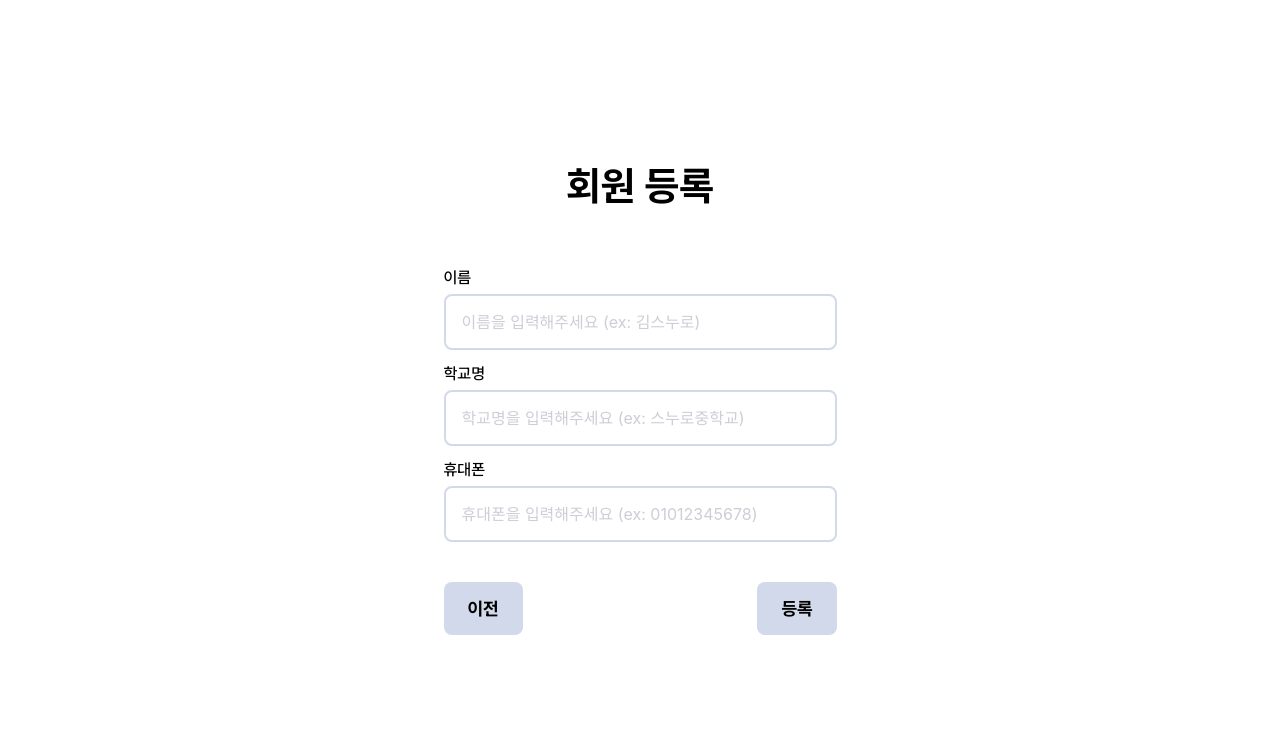
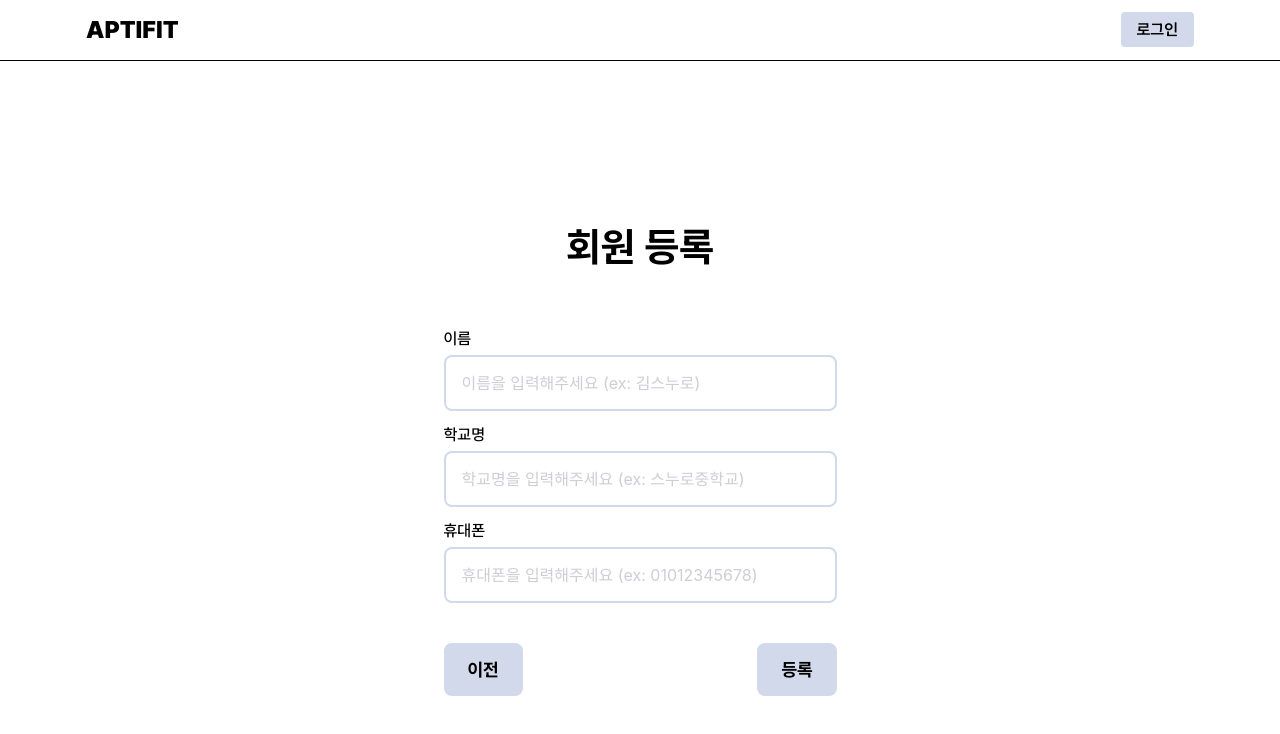
Before and after one commit to hyunzsu/aptimizer--aptifit, a Next.js app: page /register in a window 1280 px wide. Shown: the top 734 px of the page. Built offline with nearby package versions, Linux system fonts and the light colour scheme.

Commit message:
[🎨UI] 헤더 컴포넌트 생성

```diff
--- a/src/app/layout.tsx
+++ b/src/app/layout.tsx
@@ -1,5 +1,6 @@
 import type { Metadata } from "next";
 import localFont from "next/font/local";
+import { Header } from "@/components";
 import "./globals.css";
 
 const pretendard = localFont({
@@ -23,7 +24,10 @@ export default function RootLayout({
 }>) {
   return (
     <html lang="kr">
-      <body className={pretendard.className}>{children}</body>
+      <body className={pretendard.className}>
+        <Header />
+        {children}
+      </body>
     </html>
   );
 }
--- /dev/null
+++ b/src/components/Header/Header.module.css
@@ -0,0 +1,33 @@
+.Header {
+  background-color: var(--white);
+  border-bottom: 1px solid black;
+}
+
+.container {
+  max-width: 1140px;
+  padding: 0 var(--spacing-16);
+  margin: 0 auto;
+  display: flex;
+  justify-content: space-between;
+  align-items: center;
+  height: 6rem;
+}
+
+.logo {
+  font-size: var(--text-24);
+  font-weight: var(--font-900);
+}
+
+.link {
+  padding: var(--spacing-8) var(--spacing-16);
+  border-radius: 0.4rem;
+  font-size: var(--text-16);
+  font-weight: var(--font-600);
+  background-color: var(--secondary);
+  transition: all 200ms ease-in-out;
+}
+
+.link:hover {
+  background-color: var(--primary);
+  color: var(--white);
+}
--- /dev/null
+++ b/src/components/Header/Header.tsx
@@ -0,0 +1,25 @@
+import Link from "next/link";
+import s from "./Header.module.css";
+
+const Header = () => {
+  return (
+    <header className={s.Header}>
+      <div className={s.container}>
+        <h1 className={s.logo}>
+          <Link href="/">APTIFIT</Link>
+        </h1>
+        <nav>
+          <ul>
+            <li>
+              <Link className={s.link} href="/login">
+                로그인
+              </Link>
+            </li>
+          </ul>
+        </nav>
+      </div>
+    </header>
+  );
+};
+
+export default Header;
--- a/src/components/index.ts
+++ b/src/components/index.ts
@@ -3,3 +3,4 @@ export { default as LayoutContainer } from "./LayoutContainer/LayoutContainer";
 export { default as Loading } from "./Loading/Loading";
 export { default as LinkButton } from "./LinkButton/LinkButton";
 export { default as Input } from "./Input/Input";
+export { default as Header } from "./Header/Header";
```
